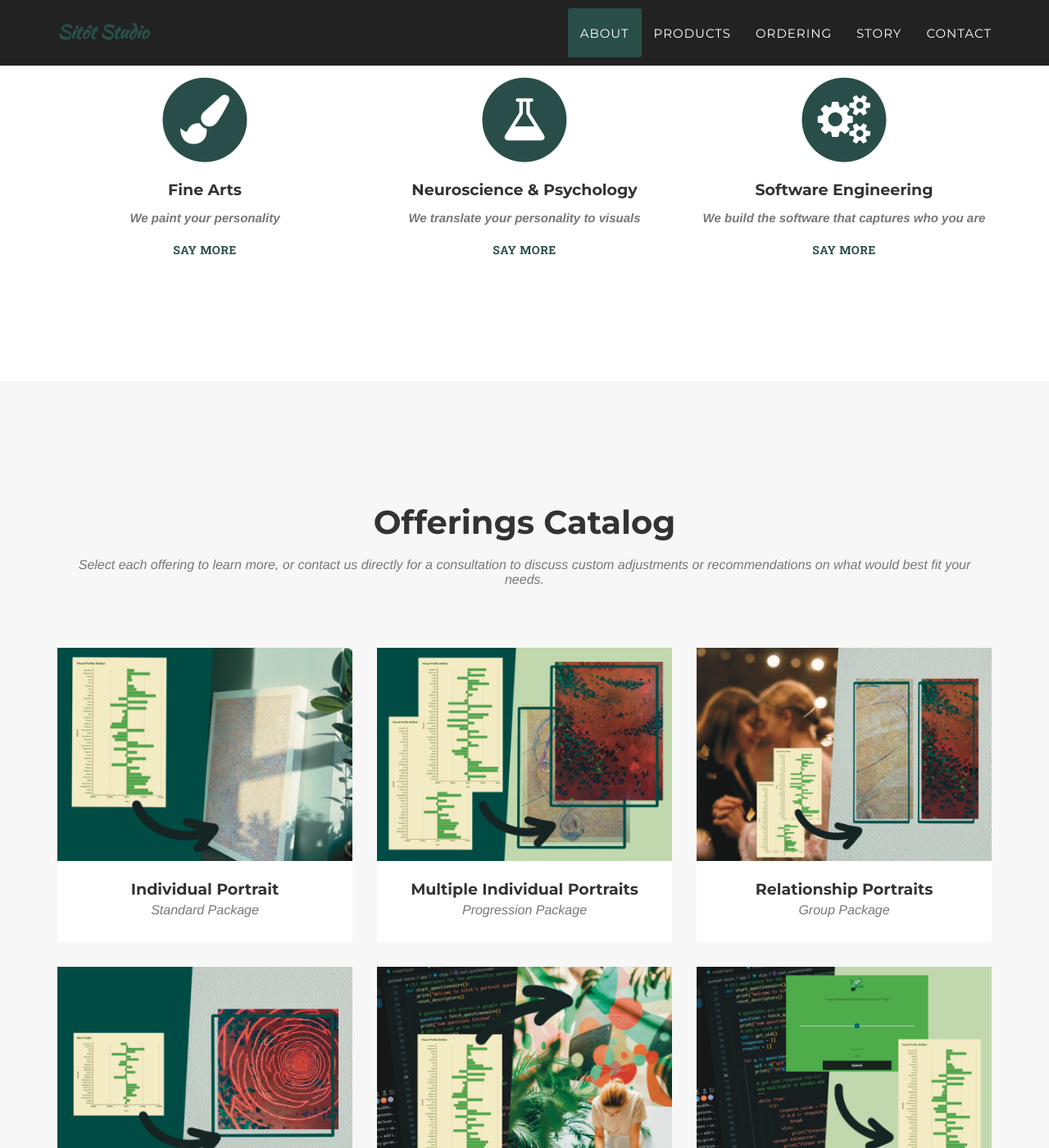
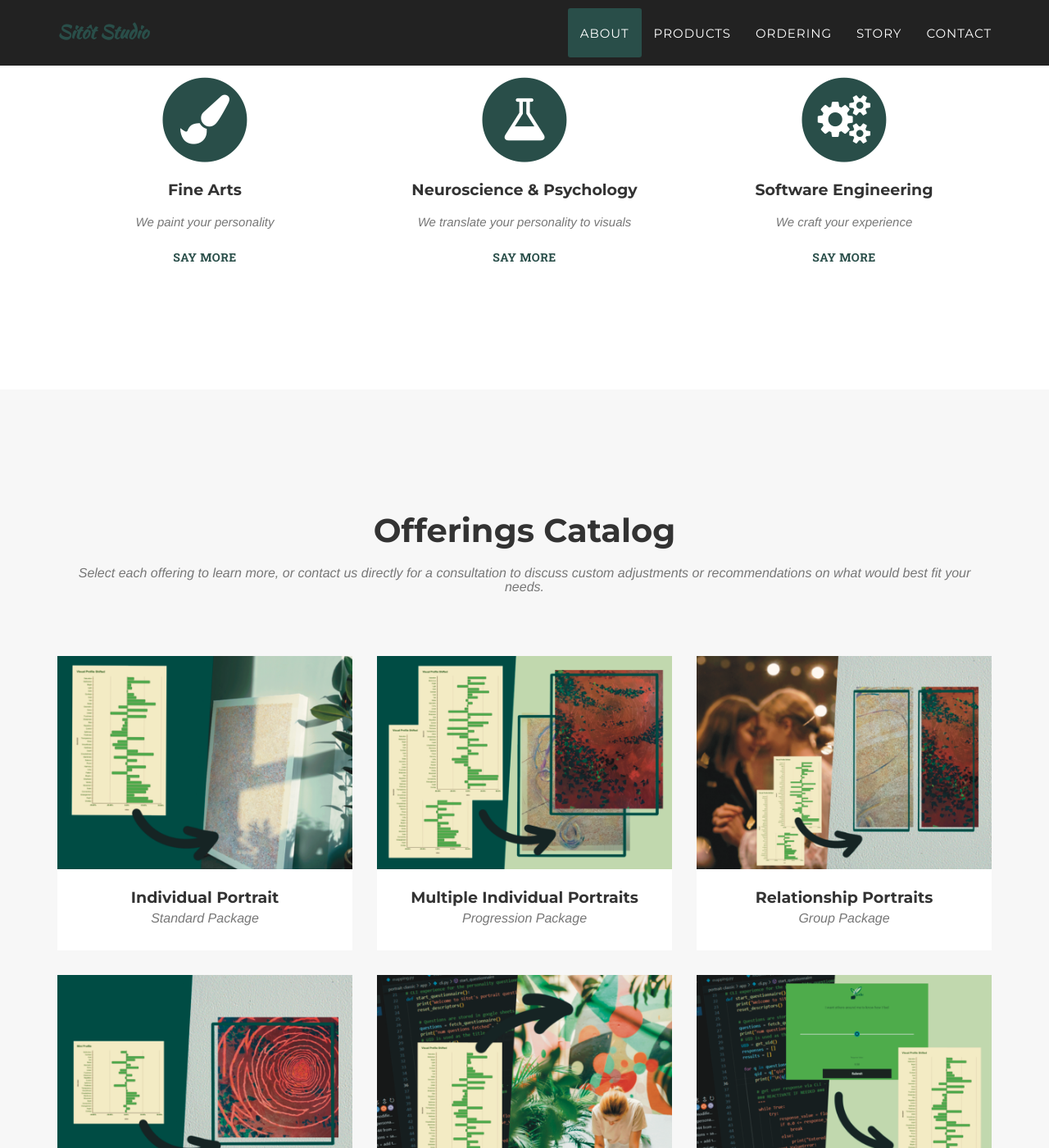
Before and after one commit to sitotstudio/sitotstudio.github.io, a Jekyll site: the page built from index.html, in a window 1280 px wide and 1400 px high, scrolled down 1094 px. Shown: the whole window at 82% size. Built offline with Jekyll 4.4.1, drawn with Linux system fonts in a browser that asks for light colours; some web fonts are replaced.

Commit message:
Update style for iservice subtitle

```diff
--- a/_includes/css/agency.css
+++ b/_includes/css/agency.css
@@ -384,6 +384,7 @@ section h3.section-subheading {
 
   .service-subtitle {
     font-style: italic;
+    font-weight: normal;
     text-transform: none;
     font-family: {{ site.data.template.font.secondary }};
     font-size: 15px;
--- a/_includes/services.html
+++ b/_includes/services.html
@@ -14,7 +14,7 @@
                         <i class="fa fa-paint-brush fa-stack-1x fa-inverse"></i>
                     </span>
                     <h4 class="service-heading">Fine Arts</h4>
-                    <h6 class="service-subtitle text-muted">We paint your personality</h6>
+                    <p class="service-subtitle text-muted">We paint your personality</p>
                     <p class="service-description text-muted">Since we aim to create art about you, our artists are faced with the challenge of combining representational accuracy (respecting the constraints of your visual profile) with each their seasoned craft, skill, and artistic tastes to bring your art piece to life. How do we combine characteristics that are, like many human beings, contradictory? How do we capture a "vibe" through conceptual constraints (given by your personality), while also balancing aesthetics? By keeping our art 100% human, each art piece inherently would not exist without you or our artists, creating results that are truly bespoke, unique, and irreplaceable.</p>
                     <a href="#" class="toggle-description">Say more</a>
                 </div>
@@ -24,7 +24,7 @@
                         <i class="fa fa-flask fa-stack-1x fa-inverse"></i>
                     </span>
                     <h4 class="service-heading">Neuroscience & Psychology</h4>
-                    <h6 class="service-subtitle text-muted">We translate your personality to visuals</h6>
+                    <p class="service-subtitle text-muted">We translate your personality to visuals</p>
                     <p class="service-description text-muted">How do existing limitations in personality tests inform and affect the way questionnaires are made? How do existing categorizations capture a full human person when we are ever-changing, and full of contradictions? Our work is rooted in academia, but fundamentally challenges the over-representation of colonial understanding of the human heart, affecting how we approach understanding personalities, and which commonly coined personality "traits" have been made to oppose another. Our approach to personality mapping is fun, scientifically rigorous, cross-cultural, iterative, and you may find that it captures sides of you that no other test has been able to capture.</p>
                     <a href="#" class="toggle-description">Say more</a>
                 </div>
@@ -34,7 +34,7 @@
                         <i class="fa fa-gears fa-stack-1x fa-inverse"></i>
                     </span>
                     <h4 class="service-heading">Software Engineering</h4>
-                    <h6 class="service-subtitle text-muted">We build the software that captures who you are</h6>
+                    <p class="service-subtitle text-muted">We craft your experience</p>
                     <p class="service-description text-muted">Our team of software engineers are first and foremost academics and creatives. We believe that software of scale does not find its best application in the realm of art. Our software is crafted in a way that is intertwined with the human touch, and extensive domain knowledge (in our case, the worlds of personality testing, visual metaphor theory, and cross-modal perception). How do we ensure accuracy and consistency when evaluating vastly different or eerily similar people? How do your interactions with the user interface affect the accuracy of your answers? How do we bring our academic research into practice, and bridge the intimate knowledge you have of yourself with an artist who intends to represent you without having met you? These are some of the many questions that inform our software design.</p>
                     <a href="#" class="toggle-description">Say more</a>
                 </div>
```
